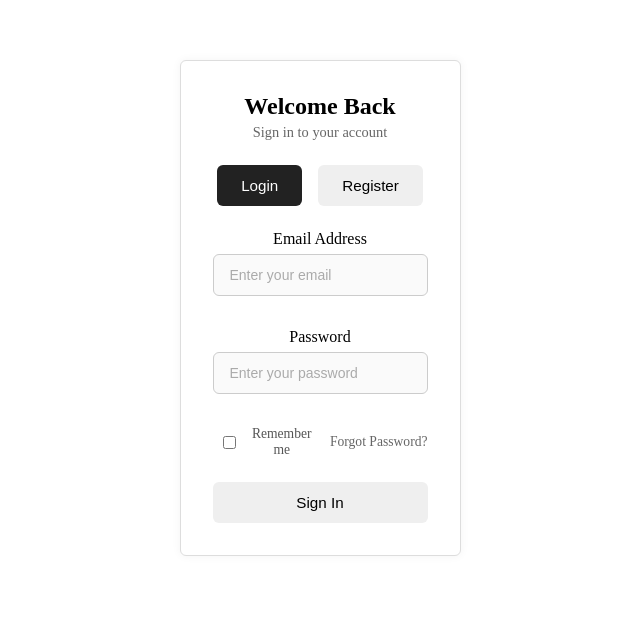
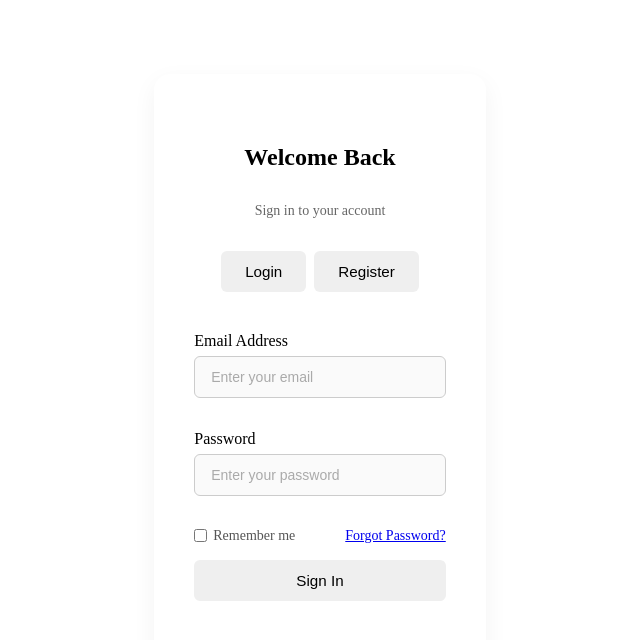
Before and after one commit to alinassarrr/cartwave, a React (Vite) app in the folder frontend/: page / in a window 1280 px wide. Shown: the part 108-748 px from the top of the page, without its empty margins (320-960 px from the left). Built offline with nearby package versions, Linux system fonts and the light colour scheme.

Commit message:
feat(AuthPage): Refactor LogIn component and styles for improved layout and consistency

```diff
--- a/frontend/src/components/LoginPage/index.jsx
+++ b/frontend/src/components/LoginPage/index.jsx
@@ -1,8 +1,15 @@
-import React from 'react';
-import InputField from '../InputField';
-import Button from '../Button';
+import React from "react";
+import InputField from "../InputField";
+import Button from "../Button";
 
-const LogIn =  ({ onToggle, email, setEmail, password, setPassword, onSubmit })  => {
+const LogIn = ({
+  onToggle,
+  email,
+  setEmail,
+  password,
+  setPassword,
+  onSubmit,
+}) => {
   return (
     <div className="auth-wrapper">
       <div className="auth-box">
@@ -10,8 +17,8 @@ const LogIn =  ({ onToggle, email, setEmail, password, setPassword, onSubmit })
         <p className="auth-subtitle">Sign in to your account</p>
 
         <div className="auth-toggle">
-                    <Button text="Login" className="toggle-active" onClick={()=>{}}/>
-                    <Button text="Register" onClick={onToggle}/>
+          <Button text="Login" className="toggle-active" onClick={() => {}} />
+          <Button text="Register" onClick={onToggle} />
         </div>
 
         <form className="auth-form" onSubmit={(e) => e.preventDefault()}>
@@ -21,21 +28,25 @@ const LogIn =  ({ onToggle, email, setEmail, password, setPassword, onSubmit })
             id="email"
             placeholder="Enter your email"
             value={email}
-                    onChange={(e)=> setEmail(e.target.value)} />
+            onChange={(e) => setEmail(e.target.value)}
+          />
           <InputField
             title="Password"
             type="password"
             id="password"
             placeholder="Enter your password"
             value={password}
-                    onChange={(e)=> setPassword(e.target.value)} />
+            onChange={(e) => setPassword(e.target.value)}
+          />
 
           <div className="auth-options">
             <label className="remember-me">
               <input type="checkbox" />
-                            Remember me
+              <span> Remember me </span>
             </label>
-                        <a href="#" className="forgot-password">Forgot Password?</a>
+            <a href="#" className="forgot-password">
+              Forgot Password?
+            </a>
           </div>
           <Button text="Sign In" onClick={onSubmit} className="submit-button" />
         </form>
--- a/frontend/src/pages/AuthPage/index.jsx
+++ b/frontend/src/pages/AuthPage/index.jsx
@@ -1,17 +1,17 @@
 import React, { useState } from "react";
 import LogIn from "../../components/LoginPage";
 import Register from "../../components/RegisterPage";
-import './styles.css';
+import "./styles.css";
 import { useUser } from "../../contexts/UserContext/index.jsx";
 import { useNavigate } from "react-router-dom";
 import axios from "axios";
 
 const AuthPage = () => {
   const [isLogin, setIsLogin] = useState(true);
-    const [email, setEmail] = useState('');
-    const [name, setName] = useState('');
-    const [password, setPassword] = useState('');
-    const [confirmPassword, setConfirmPassword] = useState('');
+  const [email, setEmail] = useState("");
+  const [name, setName] = useState("");
+  const [password, setPassword] = useState("");
+  const [confirmPassword, setConfirmPassword] = useState("");
 
   const { setUser } = useUser();
   const navigate = useNavigate();
@@ -19,12 +19,16 @@ const AuthPage = () => {
   const handleLoginSubmit = () => {
     const mockUser = {
       name: "salem",
-            role:"admin",
+      role: "admin",
     };
     setUser(mockUser);
     localStorage.setItem("user", JSON.stringify(mockUser));
+    if (mockUser.role === "user") {
       navigate("/home");
+    } else {
+      navigate("/admin/dashboard");
     }
+  };
 
   // const handleLoginSubmit = async () => {
   //     try {
@@ -47,9 +51,8 @@ const AuthPage = () => {
   //     }
   // };
 
-
   const handleRegisterSubmit = () => {
-        console.log('register data', {name, email, password, confirmPassword});
+    console.log("register data", { name, email, password, confirmPassword });
     //axios
   };
 
@@ -58,15 +61,34 @@ const AuthPage = () => {
   };
 
   return (
+    <div className="container">
       <div className="auth-wrapper">
         {isLogin ? (
-                <LogIn email={email} setEmail={setEmail} password={password} setPassword={setPassword} onSubmit={handleLoginSubmit} onToggle={toggleForm}/>
-            ): (
-                <Register name={name} setName={setName} email={email} setEmail={setEmail} password={password} setPassword={setPassword} confirmPassword={confirmPassword} setConfirmPassword={setConfirmPassword} onSubmit={handleRegisterSubmit} onToggle={toggleForm} />
+          <LogIn
+            email={email}
+            setEmail={setEmail}
+            password={password}
+            setPassword={setPassword}
+            onSubmit={handleLoginSubmit}
+            onToggle={toggleForm}
+          />
+        ) : (
+          <Register
+            name={name}
+            setName={setName}
+            email={email}
+            setEmail={setEmail}
+            password={password}
+            setPassword={setPassword}
+            confirmPassword={confirmPassword}
+            setConfirmPassword={setConfirmPassword}
+            onSubmit={handleRegisterSubmit}
+            onToggle={toggleForm}
+          />
         )}
       </div>
+    </div>
   );
-
 };
 
 export default AuthPage;
--- a/frontend/src/pages/AuthPage/styles.css
+++ b/frontend/src/pages/AuthPage/styles.css
@@ -1,87 +1,79 @@
 .auth-wrapper {
-  background-color: #ffffff;
-  min-height: 100vh;
   display: flex;
   justify-content: center;
   align-items: center;
-  padding: 1rem;
+  padding: 80px 20px;
+  min-height: 100vh;
+  background-color: #fff;
 }
 
 .auth-box {
-  background-color: white;
-  border: 1px solid #ddd;
-  padding: 2rem;
-  width: 100%;
-  max-width: 400px;
-  border-radius: 6px;
-  box-shadow: 0 0 10px rgba(0, 0, 0, 0.05);
+  width: fit-content;
+  max-width: 500px;
+  background-color: #fff;
+  padding: 70px 40px;
+  border-radius: 16px;
+  box-shadow: 0 8px 24px rgba(0, 0, 0, 0.05);
   box-sizing: border-box;
-  text-align: center;
+  display: flex;
+  flex-direction: column;
+  gap: 32px;
 }
 
 .auth-title {
-  font-size: 1.5rem;
-  font-weight: 600;
-  margin-bottom: 0.25rem;
+  font-weight: 700;
+  text-align: center;
+  margin: 0;
 }
 
 .auth-subtitle {
-  font-size: 0.9rem;
+  font-size: 14px;
   color: #666;
-  margin-bottom: 1.5rem;
+  text-align: center;
 }
 
 .auth-toggle {
   display: flex;
   justify-content: center;
-  gap: 1rem;
-  margin-bottom: 1.5rem;
-}
-
-.toggle-active {
-  background-color: #222;
-  color: #fff;
+  gap: 8px;
+  margin-bottom: 8px;
 }
 
 .auth-form {
   display: flex;
   flex-direction: column;
-  align-items: stretch;
-  gap: 1rem;
+  gap: 16px;
 }
-
 .auth-options {
   display: flex;
   justify-content: space-between;
   align-items: center;
-  font-size: 0.85rem;
+  font-size: 14px;
   color: #555;
+  gap: 50px;
 }
 
-.remember-me {
+.auth-options .remember-me {
   display: flex;
   align-items: center;
-  gap: 0.4rem;
+  gap: 8px;
 }
 
-.forgot-password {
-  text-decoration: none;
-  color: #666;
-  font-size: 0.85rem;
-}
-
-.submit-button {
-  width: 100%;
-  margin-top: 0.5rem;
+.auth-options .remember-me {
+  display: flex;
+  align-items: center;
+  gap: 6px;
+  white-space: nowrap;
 }
 
 .auth-footer {
-  margin-top: 1rem;
-  font-size: 0.85rem;
+  font-size: 14px;
+  text-align: center;
+  margin-top: 12px;
 }
 
 .auth-footer span {
   font-weight: 600;
+  color: #5a4fcf;
   cursor: pointer;
-  color: #000;
 }
```
Lines whose indentation alone changed are shown as unchanged.
